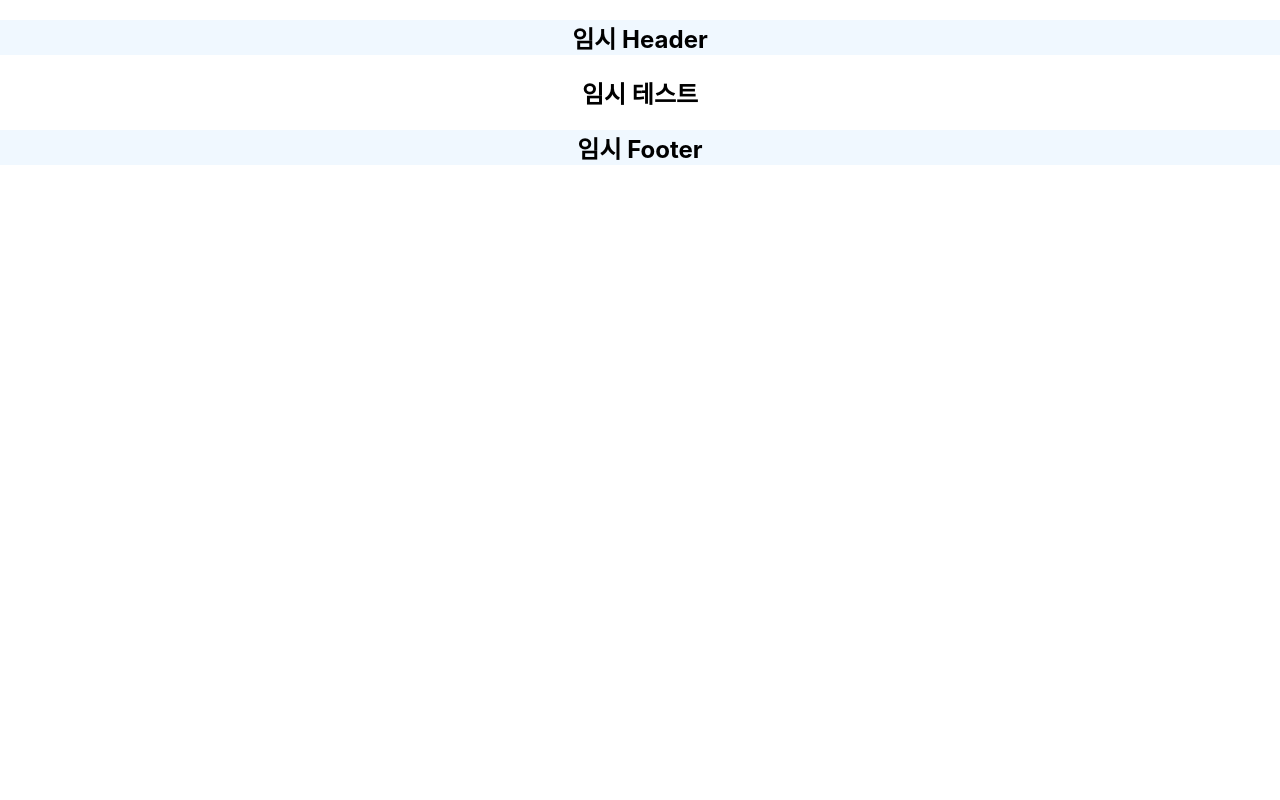
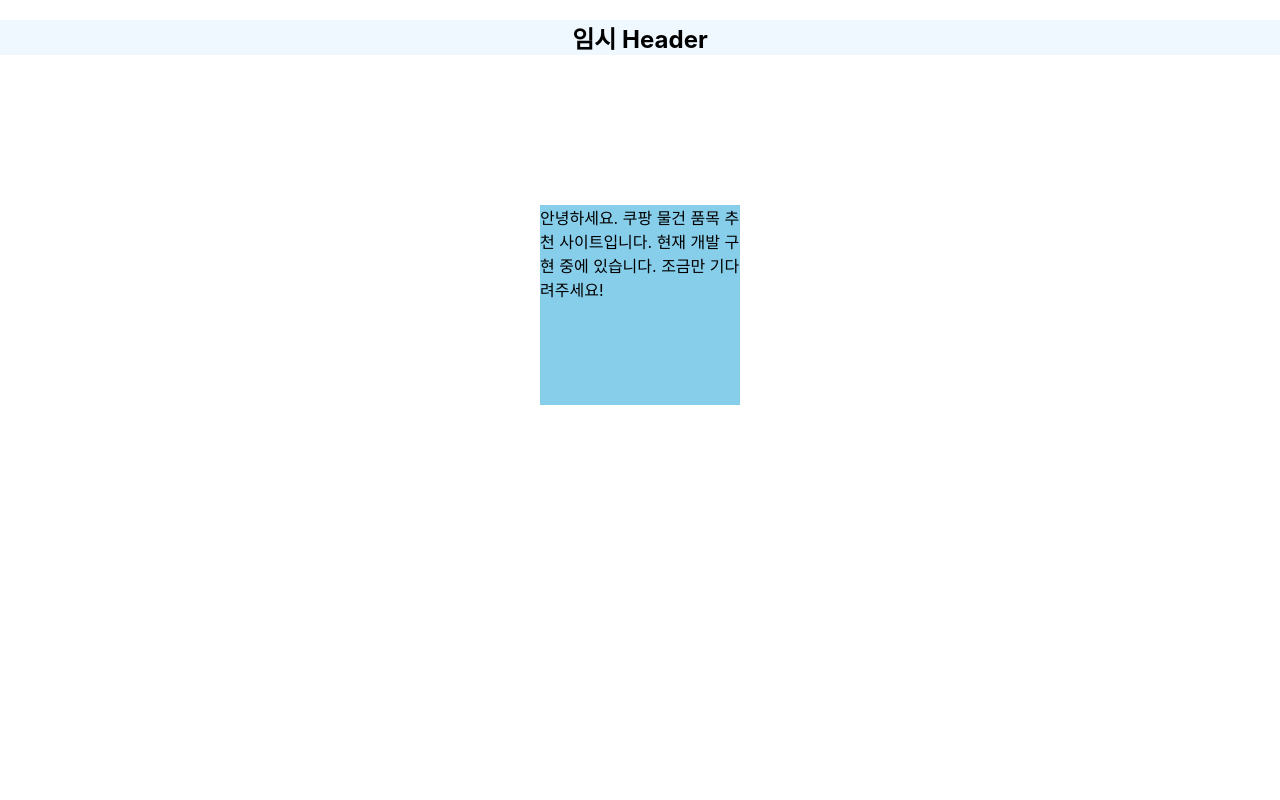
Before and after one commit to minggichae/COUrse-RN, a React (Create React App) app: page / in a window 1280 px wide. Shown: the top 800 px of the page. Built offline with nearby package versions, Linux system fonts and the light colour scheme.

Commit message:
feat: product scroll animation 로직 테스트, framer-motion install

```diff
--- a/package.json
+++ b/package.json
@@ -6,6 +6,7 @@
     "@testing-library/jest-dom": "^5.17.0",
     "@testing-library/react": "^13.4.0",
     "@testing-library/user-event": "^13.5.0",
+    "framer-motion": "^11.9.0",
     "react": "^18.3.1",
     "react-dom": "^18.3.1",
     "react-scripts": "5.0.1",
--- a/src/App.css
+++ b/src/App.css
@@ -17,6 +17,9 @@
 
 /*product*/
 .product {
-  position: relative;
-  text-align: center;
+  height: 300px;
+  width: 100%;
+  overflow-y: auto; /* 스크롤 허용 */
+  border: 1px solid #ccc;
+  padding: 10px;
 }
--- a/src/components/product/Product.js
+++ b/src/components/product/Product.js
@@ -1,7 +1,52 @@
-export default function Product() {
-    return (
-        <div className="product">
-        <h2>임시 테스트</h2>
-        </div>
-    )
-}
+import React, { useEffect, useState } from "react";
+import { motion, useAnimation } from "framer-motion";
+
+export default function ScrollAnimation() {
+  const [scrollY, setScrollY] = useState(0); // 스크롤 위치 추적
+  const controls = useAnimation(); // 애니메이션 제어
+
+  const handleScroll = () => {
+    setScrollY(window.scrollY);
+  };
+
+  useEffect(() => {
+    window.addEventListener("scroll", handleScroll);
+
+    return () => {
+      window.removeEventListener("scroll", handleScroll);
+    };
+  }, []);
+
+  useEffect(() => {
+    if (scrollY > 100) {
+      controls.start({
+        opacity: 0,
+        y: 0,
+        transition: { duration: 0.5 }
+      });
+    } else {
+      controls.start({
+        opacity: 1,
+        y: 50,
+      });
+    }
+  }, [scrollY, controls]);
+
+  return (
+    <div style={{ height: "150vh" }}> {/* 충분한 스크롤 공간 확보 */}
+      <motion.div
+        initial={{ opacity: 0, y: 50 }}
+        animate={controls}
+        style={{
+          width: "200px",
+          height: "200px",
+          backgroundColor: "skyblue",
+          margin: "100px auto",
+        }}
+      >
+        안녕하세요. 쿠팡 물건 품목 추천 사이트입니다.
+        현재 개발 구현 중에 있습니다. 조금만 기다려주세요!
+      </motion.div>
+    </div>
+  );
+};
```
Also changed, not shown: 1 other file (tests, documents, lock files or other folders).
